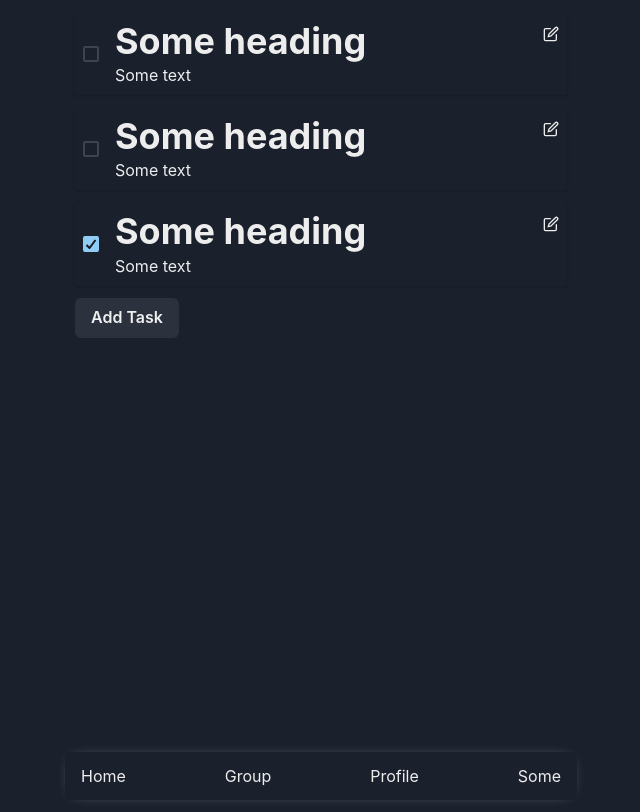
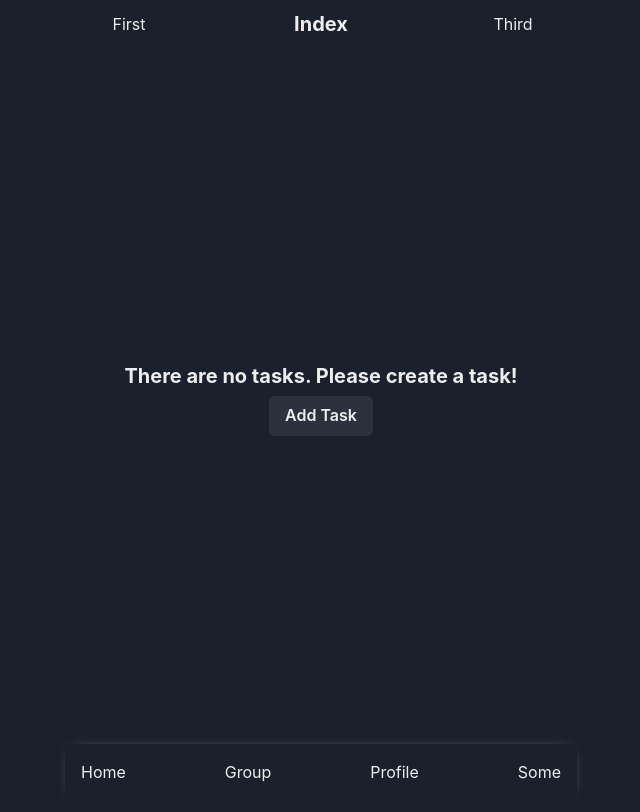
Before and after one commit to bipin-work/todo-jotai, a React app: page /login in a window 1280 px wide. Both pictures are taken after a click on the button "Login". Shown: the whole page, without its empty margins (319-959 px from the left). Built offline with nearby package versions, Linux system fonts and the light colour scheme.

Commit message:
UI changes

```diff
--- a/package.json
+++ b/package.json
@@ -28,6 +28,7 @@
     "formik": "^2.4.6",
     "framer-motion": "^11.2.10",
     "html-webpack-plugin": "^5.6.0",
+    "jotai": "^2.8.3",
     "postcss": "^8.4.38",
     "postcss-loader": "^8.1.1",
     "react": "^18.3.1",
@@ -39,6 +40,7 @@
     "style-loader": "^4.0.0",
     "tailwindcss": "^3.4.4",
     "typescript": "^5.4.5",
+    "uuid": "^10.0.0",
     "webpack": "^5.91.0",
     "yup": "^1.4.0"
   },
--- a/src/App.tsx
+++ b/src/App.tsx
@@ -19,6 +19,7 @@ import ProtectedRoute from "./routes/ProtectedRoute";
 import Home from "./pages/home/Home";
 import SharedGroup from "./pages/SharedGroup/SharedGroup";
 import Profile from "./pages/profile/Profile";
+import { Provider as JotaiProvider } from "jotai";
 
 const App = () => {
   const { colorMode, toggleColorMode } = useColorMode();
@@ -46,8 +47,10 @@ createRoot(document.getElementById("app")).render(
   <>
     <Router>
       <ChakraProvider theme={theme}>
-        <ColorModeScript initialColorMode={theme.config.initialColorMode} />
-        <App />
+        <JotaiProvider>
+          <ColorModeScript initialColorMode={theme.config.initialColorMode} />
+          <App />
+        </JotaiProvider>
       </ChakraProvider>
     </Router>
   </>
--- a/src/components/AddTask/AddTask.tsx
+++ b/src/components/AddTask/AddTask.tsx
@@ -17,6 +17,8 @@ import {
 import { Formik, Form, Field } from "formik";
 import * as Yup from "yup";
 import { EditIcon } from "@chakra-ui/icons";
+import { useAtom } from "jotai";
+import { addTaskAtom, newTaskAtom } from "../../store-jotai/store";
 
 interface AddTaskProps {
   initialValue?: typeof TaskForm & { id: string };
@@ -36,6 +38,8 @@ const AddTask: React.FC<AddTaskProps> = ({
   initialValue = TaskForm,
   isEditMode = false,
 }) => {
+  const [newTask, setNewTask] = useAtom(newTaskAtom);
+  const [_, addTask] = useAtom(addTaskAtom);
   const { isOpen, onOpen, onClose } = useDisclosure();
   const firstFieldRef = useRef(null);
   const saveBtnRef = useRef<HTMLButtonElement>(null);
@@ -63,6 +67,8 @@ const AddTask: React.FC<AddTaskProps> = ({
               validationSchema={TaskFormSchema}
               onSubmit={(values, { setSubmitting }) => {
                 console.log("values", values);
+                setNewTask({ ...values, id: "", completed: false });
+                addTask();
                 setSubmitting(false);
                 onClose();
               }}
--- a/src/components/NavigationBar/NavigationBar.tsx
+++ b/src/components/NavigationBar/NavigationBar.tsx
@@ -9,7 +9,7 @@ const NavigationBar = () => {
   };
   return (
     <Box
-      className="absolute w-full h-12 bottom-0 left-0 shadow-2xl"
+      className="absolute w-full bottom-0 left-0 shadow-2xl"
       sx={{
         boxShadow: "0 0 15px -10px",
       }}
--- a/src/components/Task/Task.tsx
+++ /dev/null
@@ -1,49 +0,0 @@
-import React from "react";
-import {
-  Flex,
-  Checkbox,
-  Box,
-  Heading,
-  Text,
-  Container,
-} from "@chakra-ui/react";
-import { EditIcon } from "@chakra-ui/icons";
-import AddTask from "../AddTask/AddTask";
-
-interface TaskProps {
-  id: string;
-  heading: string;
-  description: string;
-  completed: boolean;
-  onChecked?: () => void;
-}
-const Task: React.FC<TaskProps> = ({
-  heading,
-  description,
-  onChecked,
-  completed,
-}) => {
-  return (
-    <Flex className="relative p-2 shadow my-3" gap="4">
-      <Checkbox
-        isChecked={completed}
-        onChange={(ev) => onChecked && onChecked()}
-      />
-      <Box>
-        <Heading as="h6">Some heading</Heading>
-        <Text fontSize="md">Some text</Text>
-      </Box>
-      <Box className="absolute top-2 right-2 z-10">
-        <AddTask
-          initialValue={{
-            heading: "Some heading",
-            description: "some description",
-            id: "2",
-          }}
-          isEditMode
-        />
-      </Box>
-    </Flex>
-  );
-};
-export default Task;
--- /dev/null
+++ b/src/components/Task/TaskItem.tsx
@@ -0,0 +1,48 @@
+import React from "react";
+import {
+  Flex,
+  Card,
+  Checkbox,
+  Box,
+  Heading,
+  Text,
+  Container,
+  CardBody,
+  CardFooter,
+} from "@chakra-ui/react";
+import { EditIcon } from "@chakra-ui/icons";
+import AddTask from "../AddTask/AddTask";
+import { Task, removeTaskAtom, toggleTaskAtom } from "../../store-jotai/store";
+import { useAtom } from "jotai";
+import { DeleteIcon } from "@chakra-ui/icons";
+
+interface TaskProps {
+  task: Task;
+}
+const TaskItem: React.FC<TaskProps> = ({ task }) => {
+  const [_, removeTask] = useAtom(removeTaskAtom);
+  const [__, toggleTask] = useAtom(toggleTaskAtom);
+  return (
+    <Card direction="row" className="relative my-3 pl-4" gap="4">
+      <Checkbox
+        isChecked={task.completed}
+        onChange={(_) => toggleTask(task.id)}
+      />
+      <CardBody>
+        <Box>
+          <Heading as="h6" size="md">
+            {task.heading}
+          </Heading>
+          <Text fontSize="md">{task.description}</Text>
+        </Box>
+      </CardBody>
+      <CardFooter>
+        <Box>
+          <AddTask initialValue={task} isEditMode />
+          <DeleteIcon onClick={() => removeTask(task.id)} />
+        </Box>
+      </CardFooter>
+    </Card>
+  );
+};
+export default TaskItem;
--- /dev/null
+++ b/src/components/Task/TaskList.tsx
@@ -0,0 +1,46 @@
+import React from "react";
+import { Task, showCompeletedAtom } from "../../store-jotai/store";
+import TaskItem from "./TaskItem";
+import { Box, Heading, Flex } from "@chakra-ui/react";
+import { useAtom } from "jotai";
+import { ViewIcon, ViewOffIcon } from "@chakra-ui/icons";
+
+interface TaskListProps {
+  tasks: Task[];
+}
+const TaskList: React.FC<TaskListProps> = ({ tasks }) => {
+  const [completedShow, setCompletedShow] = useAtom(showCompeletedAtom);
+  const toggleCompletedShow = () => {
+    setCompletedShow((cs) => !cs);
+  };
+  return (
+    <Box className="relative">
+      <Flex justify={"space-between"} align={"center"}>
+        <Heading as="h5" size="md">
+          Tasks Remaining:
+        </Heading>
+        <Box onClick={toggleCompletedShow}>
+          {completedShow ? <ViewIcon /> : <ViewOffIcon />}
+        </Box>
+      </Flex>
+      <Box className="uncompleted-task pb-4">
+        {tasks
+          .filter((task) => !task.completed)
+          .map((task) => (
+            <TaskItem key={task.id} task={task} />
+          ))}
+      </Box>
+      {completedShow && (
+        <Box>
+          <Heading as="h5">Completed Tasks:</Heading>
+          {tasks
+            .filter((task) => task.completed)
+            .map((task) => (
+              <TaskItem key={task.id} task={task} />
+            ))}
+        </Box>
+      )}
+    </Box>
+  );
+};
+export default TaskList;
--- a/src/pages/home/Home.tsx
+++ b/src/pages/home/Home.tsx
@@ -1,32 +1,37 @@
 import React from "react";
-import { Box } from "@chakra-ui/react";
-import Task from "../../components/Task/Task";
+import { Box, Heading, Flex } from "@chakra-ui/react";
 import AddTask from "../../components/AddTask/AddTask";
+import { useAtom } from "jotai";
+import { tasksAtom } from "../../store-jotai/store";
+import TaskList from "../../components/Task/TaskList";
+import PageContainer from "../../components/PageContainer/PageContainer";
+import Header from "../../components/Header/Header";
 
 const Home = () => {
+  const [tasks, _] = useAtom(tasksAtom);
   return (
     <>
-      <Box className="px-2.5">
-        <Task
-          id="1"
-          heading={"SOme Heading"}
-          description="Some Description"
-          completed={false}
-        />
-        <Task
-          id="2"
-          heading={"SOme Heading"}
-          description="Some Description"
-          completed={false}
-        />
-        <Task
-          id="3"
-          heading={"SOme Heading"}
-          description="Some Description"
-          completed
-        />
-        <AddTask />
-      </Box>
+      <PageContainer>
+        <Header headerName="Index" />
+        {tasks.length > 0 ? (
+          <>
+            <TaskList tasks={tasks} />
+            <AddTask />
+          </>
+        ) : (
+          <Flex
+            className="w-full h-full"
+            direction="column"
+            justify={"center"}
+            align="center"
+          >
+            <Heading className="mb-2" as="h5" size="md">
+              There are no tasks. Please create a task!
+            </Heading>
+            <AddTask />
+          </Flex>
+        )}
+      </PageContainer>
     </>
   );
 };
```
Also changed, not shown: 1 other file (tests, documents, lock files or other folders).
